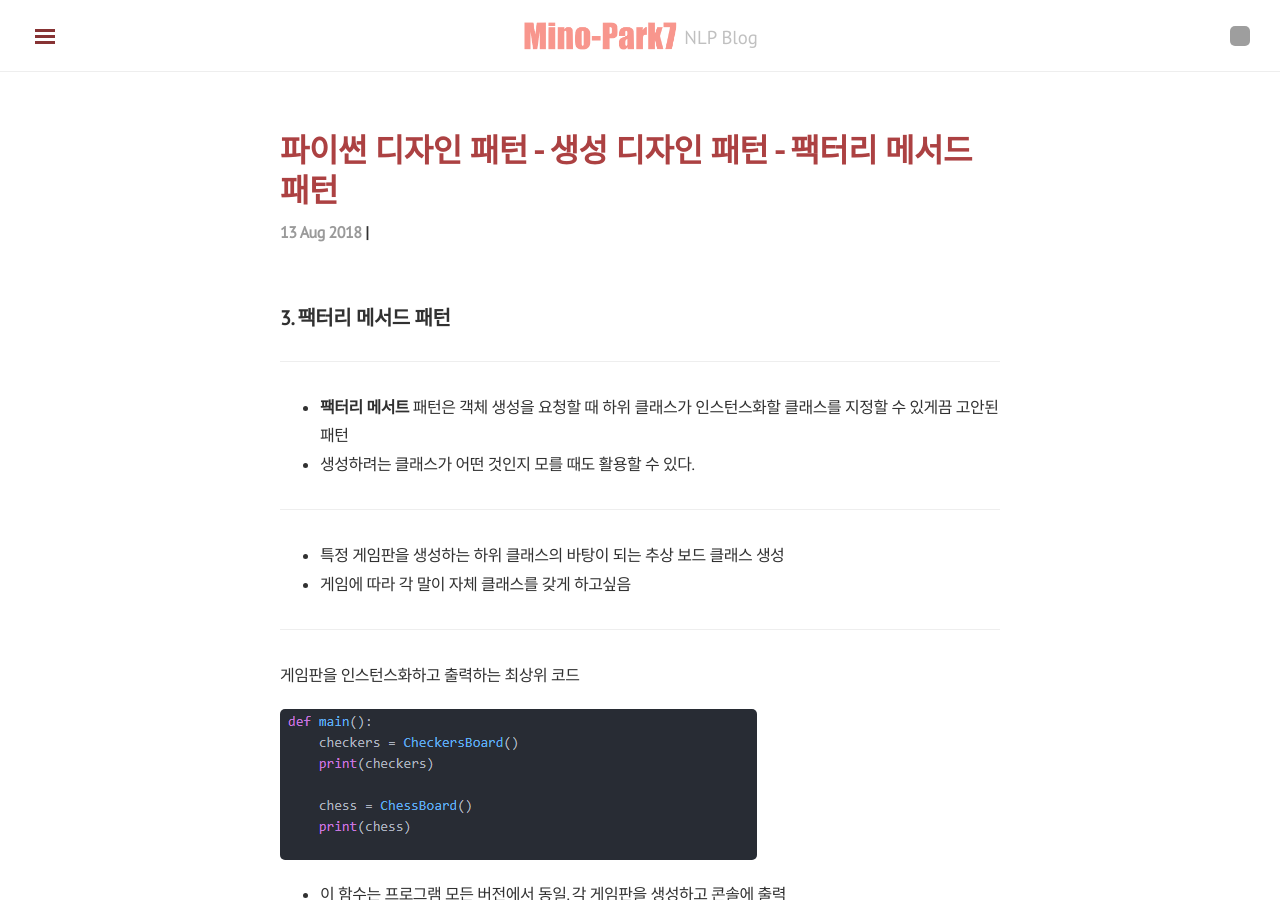
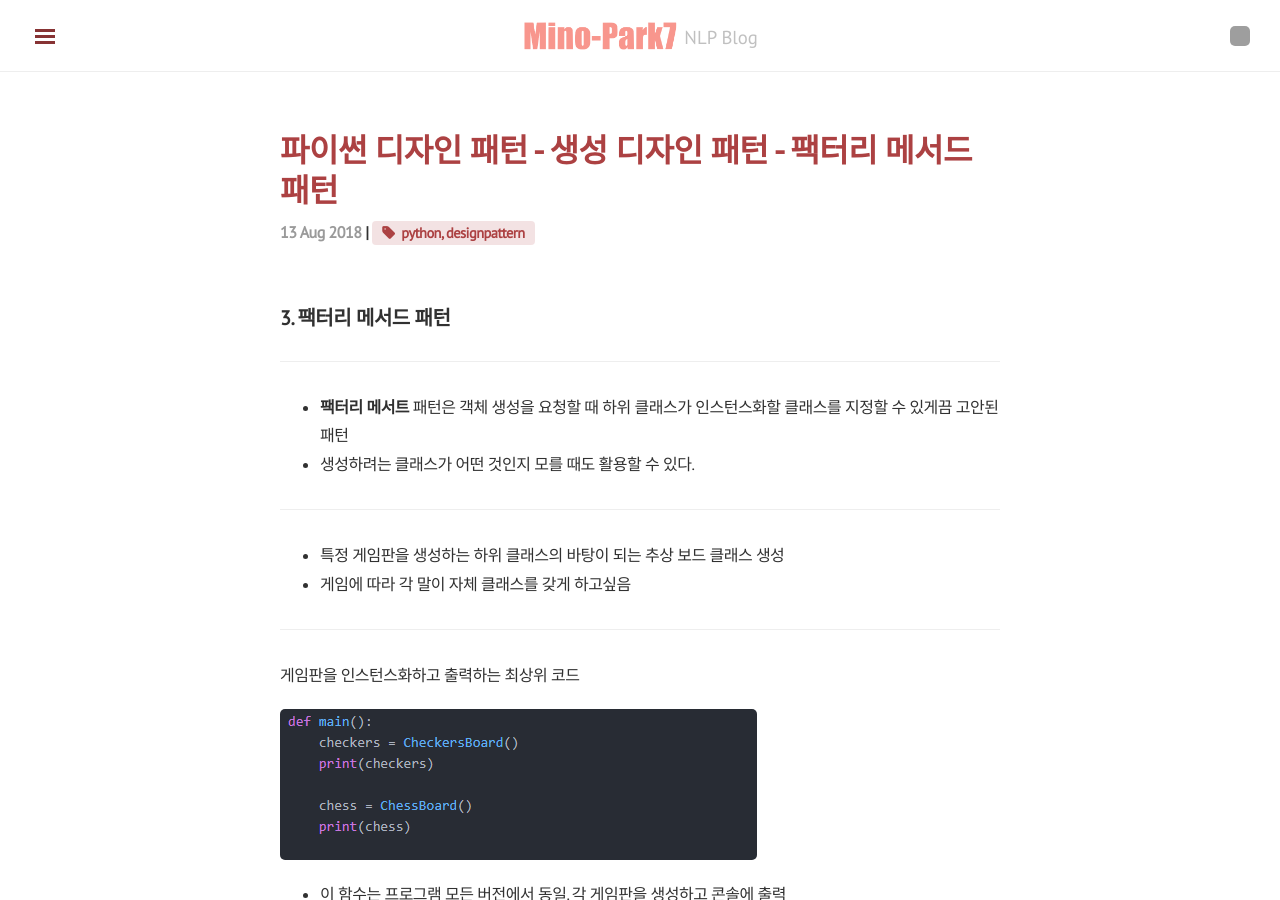
Before and after one commit to mino-park7/mino-park7.github.io, a Jekyll site: the page built from _posts/2018-08-13-python-design-pattern-factory-method-pattern.md, in a window 1280 px wide and 900 px high. Built offline with Jekyll 4.4.1, drawn with Linux system fonts in a browser that asks for light colours; nearby versions of some CDN libraries; grey boxes are pictures that could not be loaded.

Commit message:
pdp factory method pattern

```diff
--- a/_posts/2018-08-13-python-design-pattern-factory-method-pattern.md
+++ b/_posts/2018-08-13-python-design-pattern-factory-method-pattern.md
@@ -2,6 +2,8 @@
 layout: "post"
 title: "파이썬 디자인 패턴 - 생성 디자인 패턴 - 팩터리 메서드 패턴"
 date: "2018-08-13 23:08"
+category: python Study
+tag: python, designpattern
 ---
 
 
```
